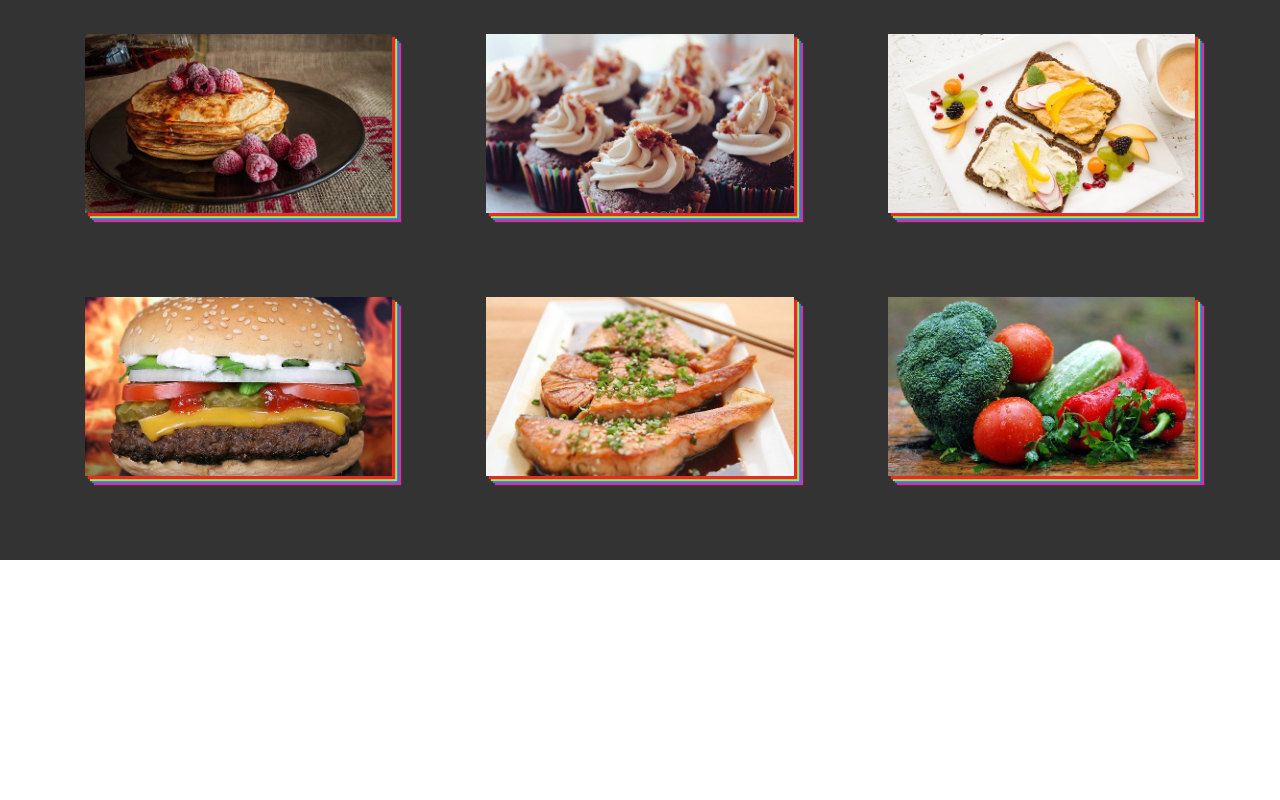
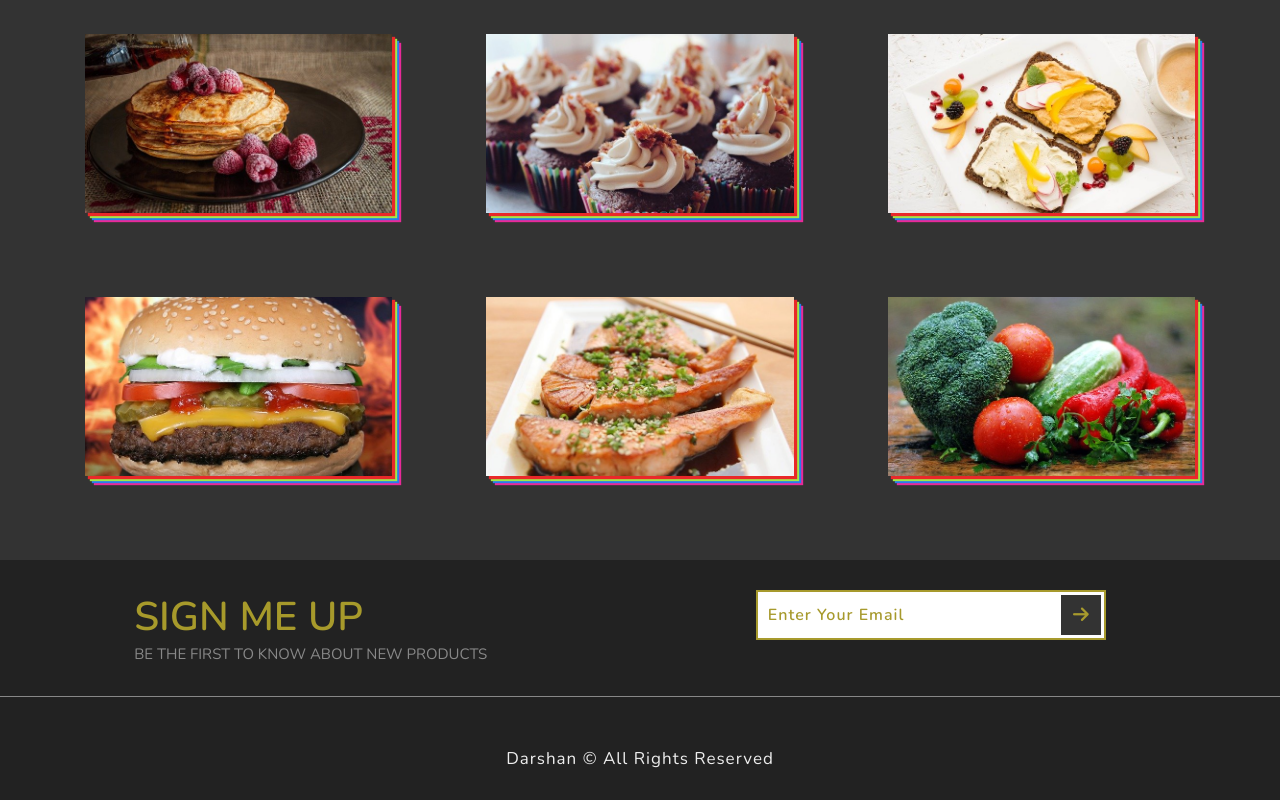
Before and after one commit to BaiSudarshan/Food-Selling-Website, a plain HTML site: page index.html in a window 1280 px wide. Shown: the part 1859-2659 px from the top of the page. Before the commit the page ends 2419 px from the top, so only its background shows below. Drawn offline with nearby package versions, Linux system fonts and the light colour scheme.

Commit message:
Added : Footer Section

```diff
--- a/index.html
+++ b/index.html
@@ -131,6 +131,30 @@
         </div>
       </section>
       <!-- End of Section 3 -->
+
+      <!-- Section 4 -->
+      <section class="section-4">
+        <div class="section-4-text">
+          <h2 class="section-4-heading">
+            Sign Me up
+          </h2>
+          <p class="section-4-paragraph">
+            Be the first to know about new products
+          </p>
+          </div>
+          <form action="" class="signup-form">
+            <input type="email" class="signup-form-input" placeholder="Enter Your Email">
+            <button type="submit" class="signup-form-btn">
+              <i class="fas fa-arrow-right"></i>
+            </button>
+
+          </form>
+
+          <p class="copyright">
+            Darshan &copy; All Rights Reserved
+          </p>
+      </section>
+      <!-- End of Section 4 -->
     </div>
     <script src="script.js"></script>
   </body>
--- a/style.css
+++ b/style.css
@@ -266,3 +266,74 @@ html{
     transition: opacity 1s 1s;
 }
 /* End of setion 3 */
+
+/* Section 4 */
+.section-4{
+    width: 100%;
+    height: 30vh;
+    background-color: #222;
+    display: flex;
+    justify-content: space-around;
+    padding: 3rem 0;
+    position: relative;
+    align-items: flex-start;
+}
+
+.section-4-text{
+    text-transform: uppercase;
+}
+.section-4-heading{
+    font-size: 4rem;
+    font-weight: 900;
+    color: #a79a2b;
+}
+
+.section-4-paragraph{
+    font-size: 1.5rem;
+    color: #888;
+}
+
+.signup-form{
+    display: flex;
+    align-items: center;
+}
+
+.signup-form-input{
+    width: 35rem;
+    height: 5rem;
+    padding: 1rem;
+    border :0.2rem solid #a79a2d;
+    font-size: 1.6rem;
+    font-weight: 700;
+    letter-spacing: 0.1rem;
+    color: #a79a2d;
+}
+.signup-form-input::placeholder{
+    color: #a79a2d;
+}
+
+.signup-form-btn{
+    position: relative;
+    left: -4.5rem;
+    width: 4rem;
+    height: 4rem;
+    background-color: #333;
+    color: #a79a2d;
+    border: none;
+    font-size: 1.8rem;
+    cursor: pointer;
+}
+.copyright{
+    position: absolute;
+    bottom: 3rem;
+    font-size: 1.7rem;
+    font-weight: 200;
+    color: #eee;
+    letter-spacing: .1rem;
+    border-top: 0.1rem solid #888;
+    padding-top: 5rem;
+    width: 100%;
+    text-align: center;
+}
+
+/* End of Section 4 */
```
